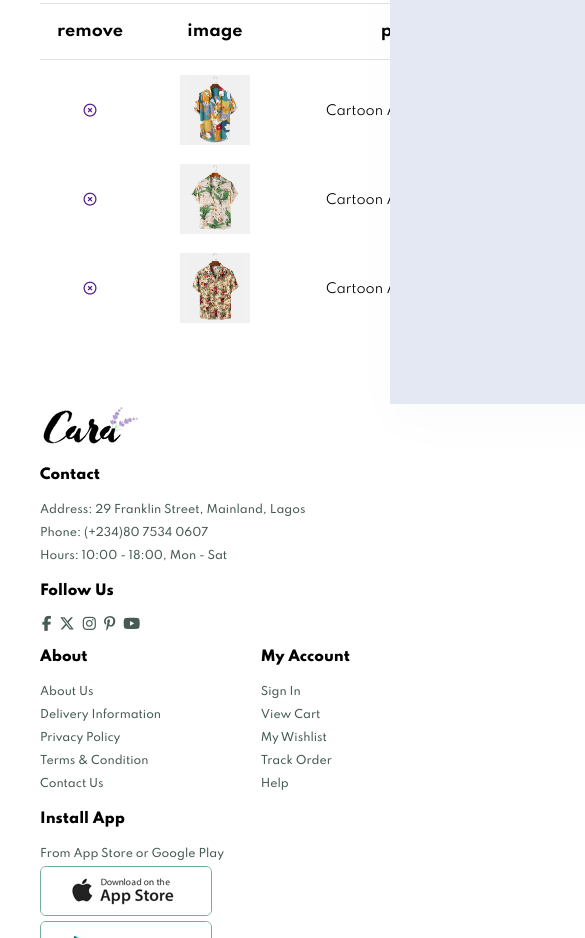
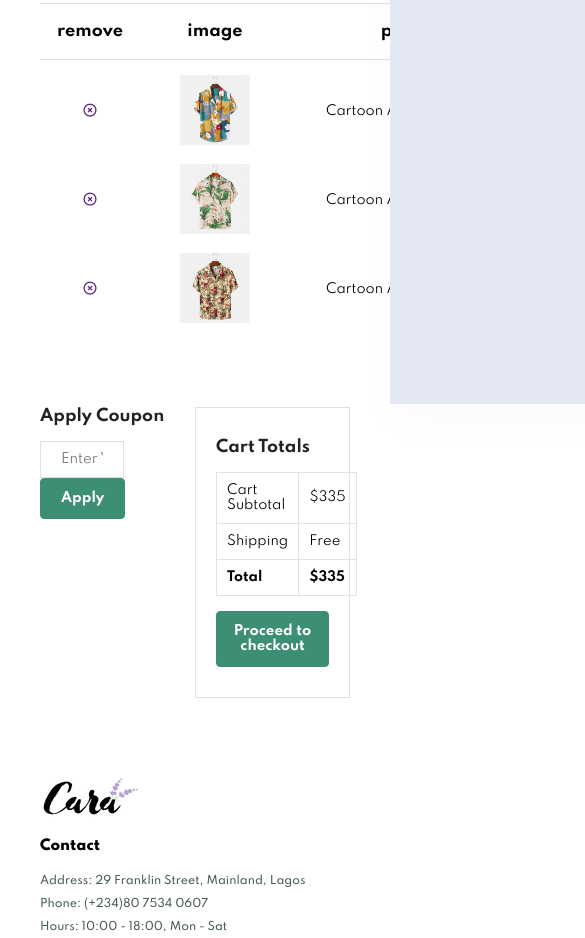
Before and after one commit to Chimereze-e/e-commerce-site, a plain HTML site: page cart.html in a window 390 px wide. Shown: the part 440-1378 px from the top of the page, 585 px wide, since content can reach past the window. Drawn offline with Linux system fonts and the light colour scheme.

Commit message:
done!
just remaining the mobile media queries

```diff
--- a/cart.html
+++ b/cart.html
@@ -110,6 +110,33 @@
       </table>
     </section>
 
+    <section id="cart-add" class="section-p1">
+      <div id="coupon">
+        <h4><strong>Apply Coupon</strong></h4>
+        <input type="text" placeholder="Enter Your Coupon">
+        <button type="submit">Apply</button>
+      </div>
+
+      <div id="cart-total">
+        <h4>Cart Totals</h4>
+        <table>
+          <tr>
+            <td>Cart Subtotal</td>
+            <td>$335</td>
+          </tr>
+          <tr>
+            <td>Shipping</td>
+            <td>Free</td>
+          </tr>
+          <tr>
+            <td><strong>Total</strong></td>
+            <td><strong>$335</strong></td>
+          </tr>
+        </table>
+        <button>Proceed to checkout</button>
+      </div>
+    </section>
+
     <section id="footer" class="section-p1">
       <div class="col">
         <img src="/img/logo.png" />
--- a/style.css
+++ b/style.css
@@ -884,6 +884,12 @@ button.white:hover,
   font-weight: 700;
 }
 
+/* cart page */
+
+#cart{
+  overflow-x: auto;
+}
+
 #cart table {
   table-layout: fixed;
   border-collapse: collapse;
@@ -939,6 +945,76 @@ button.white:hover,
 #cart table tbody td{
   font-size: 13px;
 }
+
+#cart-add{
+  display: flex;
+  flex-wrap: wrap;
+  justify-content: space-between;
+  width: 100%;
+}
+
+#coupon{
+  width: 45%;
+}
+
+#coupon h4{
+  padding-bottom: 15px;
+  font-size: 16px;
+}
+
+#coupon input{
+  width: 60%;
+  padding: 10px 20px;
+  border: 1px solid #e1e1e1;
+  outline: none;
+  margin-right: 8px;
+}
+
+#coupon button{
+  padding: 12px 20px;
+  background-color: #3c8f73;
+  color: white;
+  font-weight: 700;
+  border: 1px solid #3c8f73;
+  border-radius: 4px;
+  text-align: center;
+}
+
+#cart-total{
+  border: 1px solid #e1e1e1;
+  padding: 30px 20px;
+  width: 50%;
+}
+
+#cart-total h4{
+  font-size: 16px;
+  margin-bottom: 15px;
+}
+
+#cart-total table {
+ width: 100%;
+ border-collapse: collapse;
+}
+
+#cart-total table td{
+  padding-bottom: 10px;
+  font-size: 13px;
+  border: 1px solid #e1e1e1;
+  width: 50%;
+  padding: 10px;
+}
+
+#cart-total button{
+  padding: 12px 7px;
+  background-color: #3c8f73;
+  color: white;
+  font-weight: 700;
+  border: 1px solid #3c8f73;
+  border-radius: 4px;
+  margin-top: 15px;
+}
+
+
 
 @media(max-width: 799px){
   #navbar {
```
